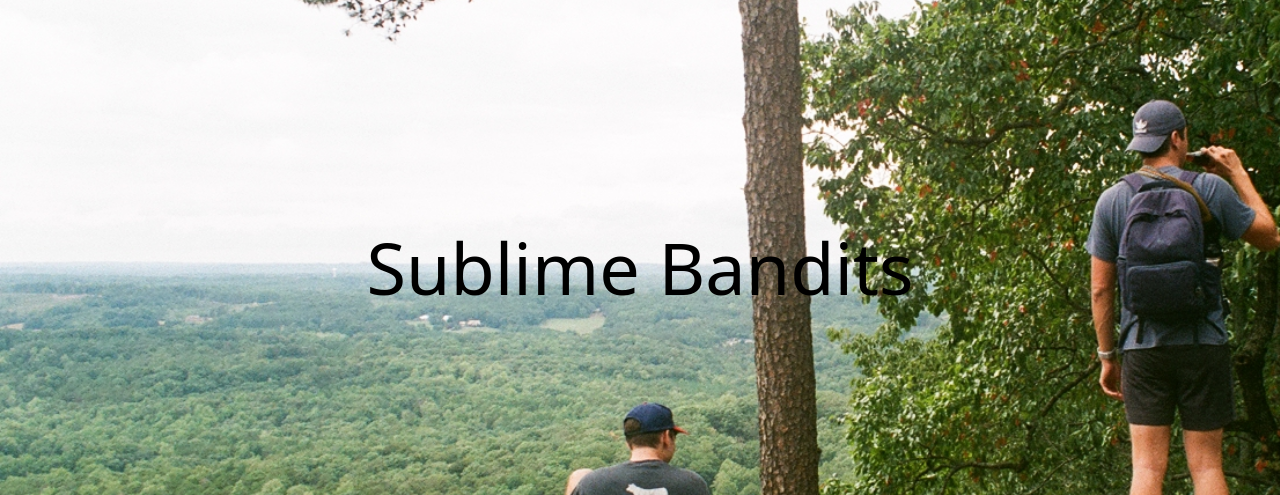
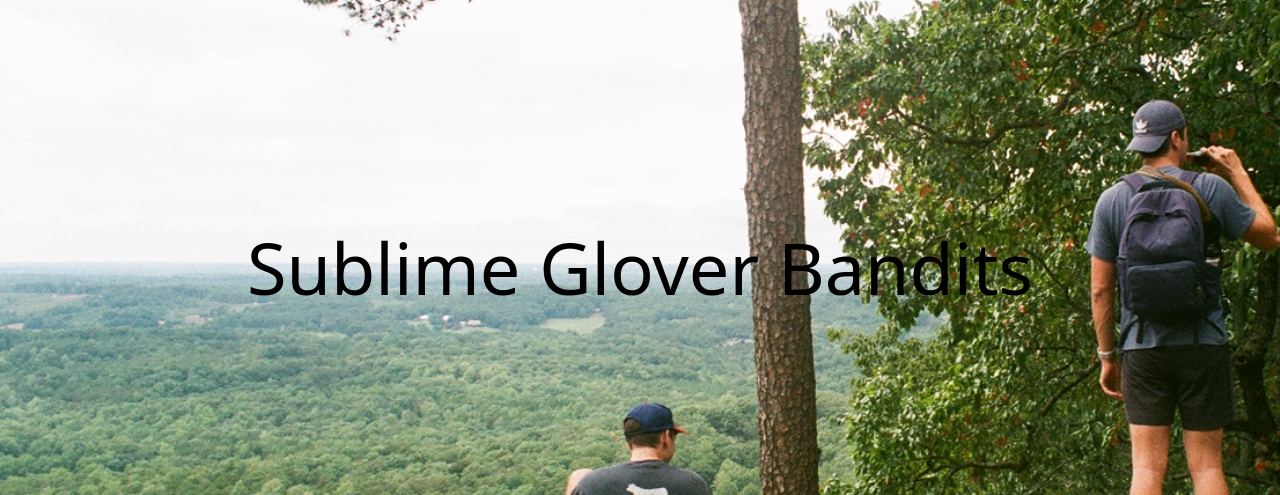
Before and after one commit to ConnorFolk/FolkPhotography, a Flask app: page / in a window 1280 px wide. Shown: the part 394-889 px from the top of the page. Run offline with Flask 2, Linux system fonts and the light colour scheme.

Commit message:
to deploy

```diff
--- a/templates/home.html
+++ b/templates/home.html
@@ -40,7 +40,7 @@
         <div class="container">
             <div class="row">
             <div class="col-lg-12 col-md-12 col-sm-12 col-xs-12 hero-text">
-                <h2 class="hero_title">Sublime Bandits</h2>
+                <h2 class="hero_title">Sublime Glover Bandits</h2>
             </div>
             </div>
         </div>
```
